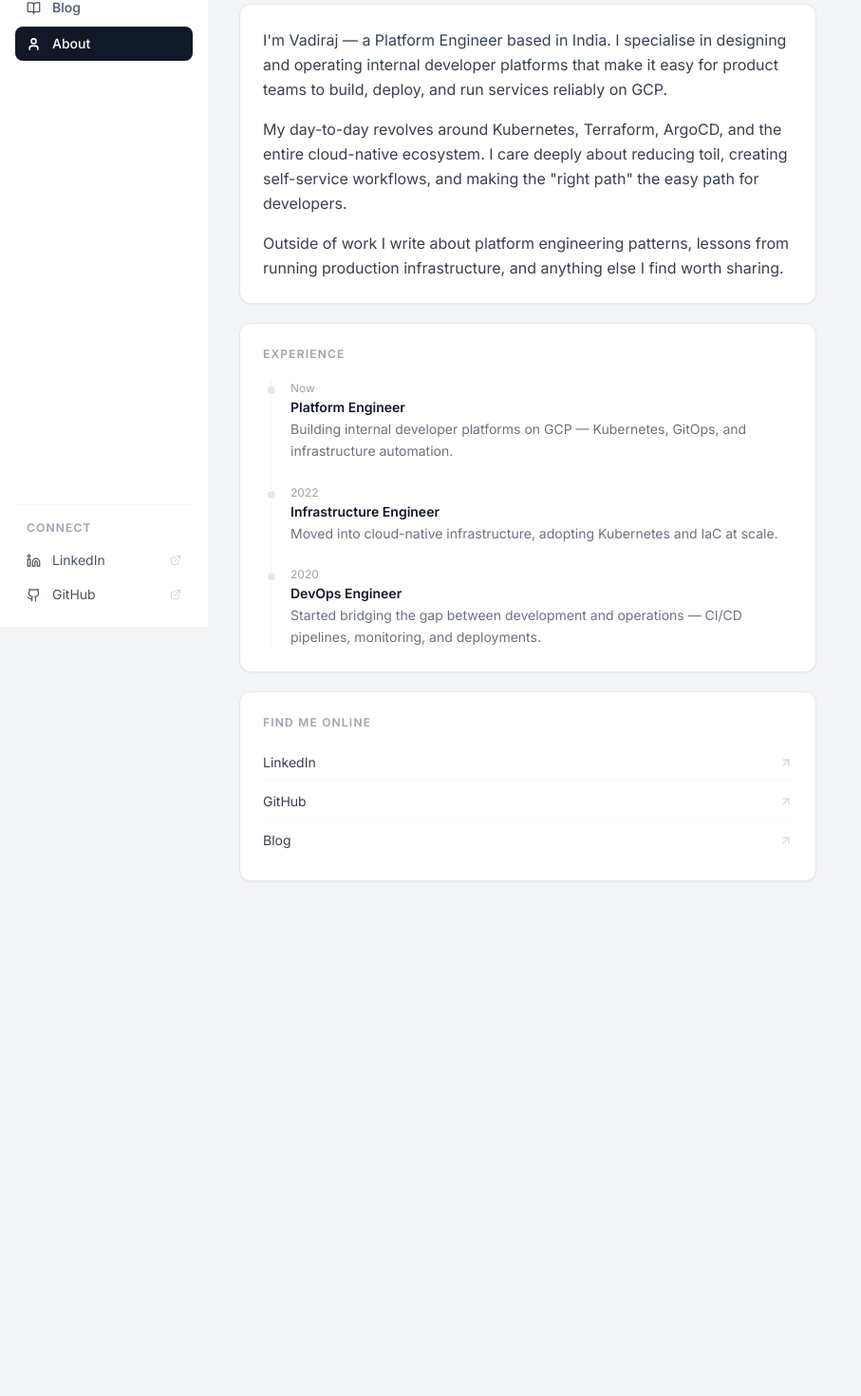
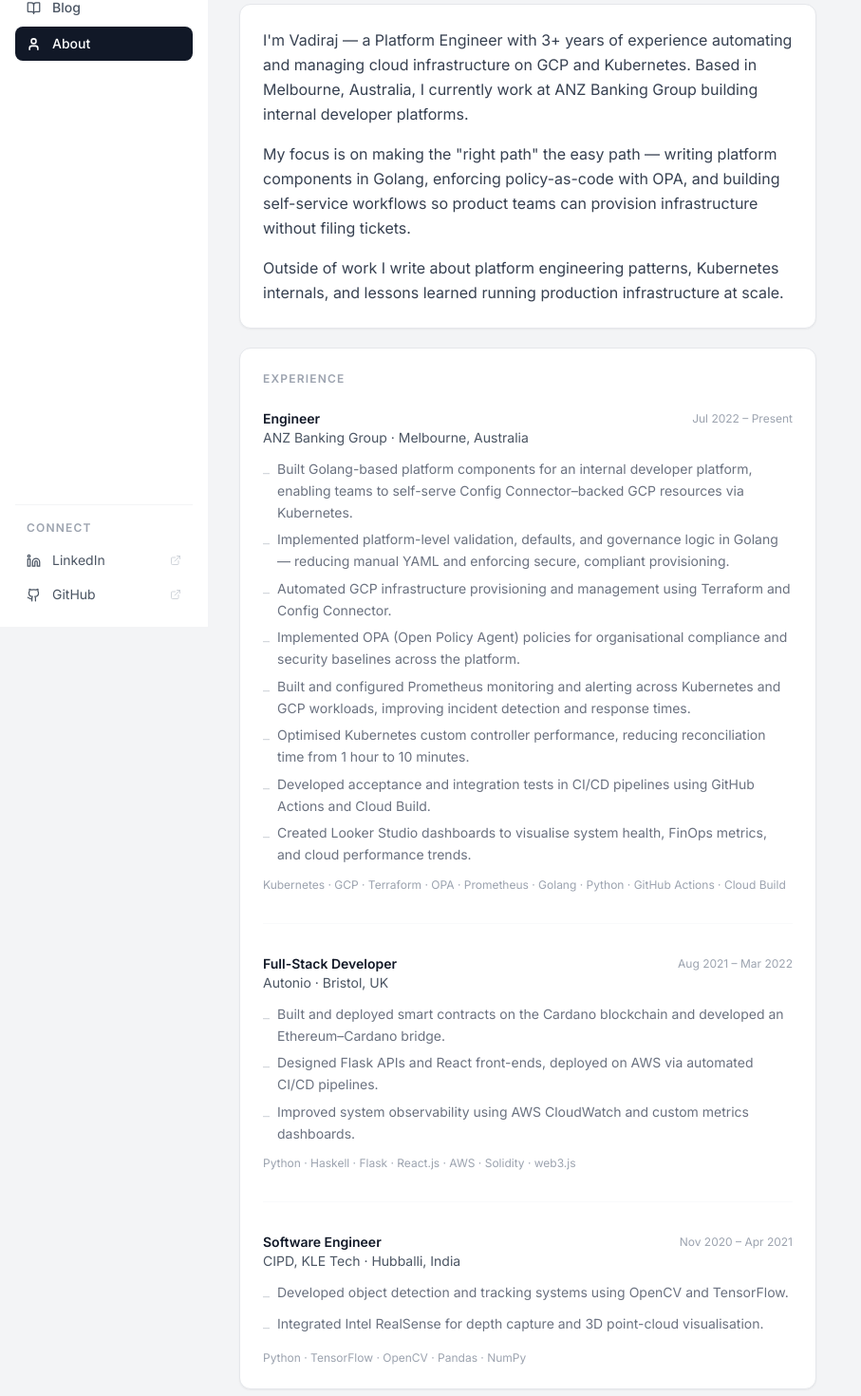
Before and after one commit to vadirajkulkarni/vadislab, a Next.js app: page /about in a window 1280 px wide. Shown: the part 140-1610 px from the top of the page at 95% size, without its empty margins (0-907 px from the left). Before the commit the page ends 1116 px from the top, so only its background shows below. Built offline with nearby package versions, Linux system fonts and the light colour scheme.

Commit message:
More details about me and experience

```diff
--- a/app/about/page.tsx
+++ b/app/about/page.tsx
@@ -4,24 +4,62 @@
 
 export const metadata = {
   title: 'About — Vadiraj Kulkarni',
-  description: 'Platform Engineer focused on GCP, Kubernetes, and developer experience.',
+  description: 'Platform Engineer with 3+ years of experience automating and managing cloud infrastructure on GCP and Kubernetes.',
 }
 
-const TIMELINE = [
+const EXPERIENCE = [
   {
-    year: 'Now',
-    role: 'Platform Engineer',
-    detail: 'Building internal developer platforms on GCP — Kubernetes, GitOps, and infrastructure automation.',
+    period: 'Jul 2022 – Present',
+    role: 'Engineer',
+    company: 'ANZ Banking Group',
+    location: 'Melbourne, Australia',
+    bullets: [
+      'Built Golang-based platform components for an internal developer platform, enabling teams to self-serve Config Connector–backed GCP resources via Kubernetes.',
+      'Implemented platform-level validation, defaults, and governance logic in Golang — reducing manual YAML and enforcing secure, compliant provisioning.',
+      'Automated GCP infrastructure provisioning and management using Terraform and Config Connector.',
+      'Implemented OPA (Open Policy Agent) policies for organisational compliance and security baselines across the platform.',
+      'Built and configured Prometheus monitoring and alerting across Kubernetes and GCP workloads, improving incident detection and response times.',
+      'Optimised Kubernetes custom controller performance, reducing reconciliation time from 1 hour to 10 minutes.',
+      'Developed acceptance and integration tests in CI/CD pipelines using GitHub Actions and Cloud Build.',
+      'Created Looker Studio dashboards to visualise system health, FinOps metrics, and cloud performance trends.',
+    ],
+    tech: 'Kubernetes · GCP · Terraform · OPA · Prometheus · Golang · Python · GitHub Actions · Cloud Build',
   },
   {
-    year: '2022',
-    role: 'Infrastructure Engineer',
-    detail: 'Moved into cloud-native infrastructure, adopting Kubernetes and IaC at scale.',
+    period: 'Aug 2021 – Mar 2022',
+    role: 'Full-Stack Developer',
+    company: 'Autonio',
+    location: 'Bristol, UK',
+    bullets: [
+      'Built and deployed smart contracts on the Cardano blockchain and developed an Ethereum–Cardano bridge.',
+      'Designed Flask APIs and React front-ends, deployed on AWS via automated CI/CD pipelines.',
+      'Improved system observability using AWS CloudWatch and custom metrics dashboards.',
+    ],
+    tech: 'Python · Haskell · Flask · React.js · AWS · Solidity · web3.js',
   },
   {
-    year: '2020',
-    role: 'DevOps Engineer',
-    detail: 'Started bridging the gap between development and operations — CI/CD pipelines, monitoring, and deployments.',
+    period: 'Nov 2020 – Apr 2021',
+    role: 'Software Engineer',
+    company: 'CIPD, KLE Tech',
+    location: 'Hubballi, India',
+    bullets: [
+      'Developed object detection and tracking systems using OpenCV and TensorFlow.',
+      'Integrated Intel RealSense for depth capture and 3D point-cloud visualisation.',
+    ],
+    tech: 'Python · TensorFlow · OpenCV · Pandas · NumPy',
+  },
+]
+
+const EDUCATION = [
+  {
+    degree: 'Master of Science, Computer Science',
+    institution: 'University of Melbourne',
+    period: '2018 – 2019',
+  },
+  {
+    degree: 'Bachelor of Engineering, Information Science & Engineering',
+    institution: 'BMS College of Engineering',
+    period: '2013 – 2017',
   },
 ]
 
@@ -35,47 +73,79 @@
         <p className="text-sm text-gray-400 mb-10">The longer version.</p>
       </FadeIn>
 
-      {/* ── Bio card ── */}
-      <FadeIn delay={80}>
+      {/* ── Bio ── */}
+      <FadeIn delay={60}>
         <div className="bg-white rounded-xl border border-gray-200 shadow-sm p-6 mb-5">
           <p className="text-gray-700 leading-relaxed mb-4">
-            I&apos;m Vadiraj — a Platform Engineer based in India. I specialise in designing and
-            operating internal developer platforms that make it easy for product teams to build,
-            deploy, and run services reliably on GCP.
+            I&apos;m Vadiraj — a Platform Engineer with 3+ years of experience automating and
+            managing cloud infrastructure on GCP and Kubernetes. Based in Melbourne, Australia,
+            I currently work at ANZ Banking Group building internal developer platforms.
           </p>
           <p className="text-gray-700 leading-relaxed mb-4">
-            My day-to-day revolves around Kubernetes, Terraform, ArgoCD, and the entire cloud-native
-            ecosystem. I care deeply about reducing toil, creating self-service workflows, and making
-            the &quot;right path&quot; the easy path for developers.
+            My focus is on making the &quot;right path&quot; the easy path — writing platform
+            components in Golang, enforcing policy-as-code with OPA, and building self-service
+            workflows so product teams can provision infrastructure without filing tickets.
           </p>
           <p className="text-gray-700 leading-relaxed">
-            Outside of work I write about platform engineering patterns, lessons from running
-            production infrastructure, and anything else I find worth sharing.
+            Outside of work I write about platform engineering patterns, Kubernetes internals,
+            and lessons learned running production infrastructure at scale.
           </p>
         </div>
       </FadeIn>
 
-      {/* ── Timeline ── */}
-      <FadeIn delay={140}>
+      {/* ── Experience ── */}
+      <FadeIn delay={120}>
+        <div className="bg-white rounded-xl border border-gray-200 shadow-sm p-6 mb-5">
+          <p className="text-xs font-semibold uppercase tracking-widest text-gray-400 mb-6">
+            Experience
+          </p>
+          <div className="space-y-8">
+            {EXPERIENCE.map(({ period, role, company, location, bullets, tech }) => (
+              <div key={company} className="border-b border-gray-50 last:border-0 pb-8 last:pb-0">
+                <div className="flex items-start justify-between gap-4 mb-1">
+                  <div>
+                    <p className="text-sm font-semibold text-gray-900">{role}</p>
+                    <p className="text-sm text-gray-600">{company} · {location}</p>
+                  </div>
+                  <span className="text-xs text-gray-400 whitespace-nowrap shrink-0 mt-0.5">{period}</span>
+                </div>
+                <ul className="mt-3 space-y-1.5">
+                  {bullets.map((b) => (
+                    <li key={b} className="flex gap-2 text-sm text-gray-500 leading-relaxed">
+                      <span className="text-gray-300 mt-1 shrink-0">–</span>
+                      {b}
+                    </li>
+                  ))}
+                </ul>
+                <p className="mt-3 text-xs text-gray-400">{tech}</p>
+              </div>
+            ))}
+          </div>
+        </div>
+      </FadeIn>
+
+      {/* ── Education ── */}
+      <FadeIn delay={180}>
         <div className="bg-white rounded-xl border border-gray-200 shadow-sm p-6 mb-5">
           <p className="text-xs font-semibold uppercase tracking-widest text-gray-400 mb-5">
-            Experience
+            Education
           </p>
-          <ol className="relative border-l border-gray-100 space-y-6 ml-2">
-            {TIMELINE.map(({ year, role, detail }) => (
-              <li key={year} className="pl-5">
-                <span className="absolute -left-1.5 mt-1 w-3 h-3 rounded-full bg-gray-200 border-2 border-white" />
-                <p className="text-xs text-gray-400 mb-0.5">{year}</p>
-                <p className="text-sm font-semibold text-gray-900 mb-0.5">{role}</p>
-                <p className="text-sm text-gray-500 leading-relaxed">{detail}</p>
-              </li>
+          <div className="space-y-4">
+            {EDUCATION.map(({ degree, institution, period }) => (
+              <div key={institution} className="flex items-start justify-between gap-4">
+                <div>
+                  <p className="text-sm font-semibold text-gray-900">{degree}</p>
+                  <p className="text-sm text-gray-500">{institution}</p>
+                </div>
+                <span className="text-xs text-gray-400 whitespace-nowrap shrink-0 mt-0.5">{period}</span>
+              </div>
             ))}
-          </ol>
+          </div>
         </div>
       </FadeIn>
 
       {/* ── Links ── */}
-      <FadeIn delay={200}>
+      <FadeIn delay={240}>
         <div className="bg-white rounded-xl border border-gray-200 shadow-sm p-6">
           <p className="text-xs font-semibold uppercase tracking-widest text-gray-400 mb-4">
             Find me online
--- a/next.config.js
+++ b/next.config.js
@@ -2,4 +2,6 @@
 module.exports = {
   reactStrictMode: true,
   turbopack: {},
+  output: 'export',   // produces a static `out/` folder — works on Cloudflare Pages, S3, etc.
+  images: { unoptimized: true }, // required for static export (no Next.js image server)
 };
```
